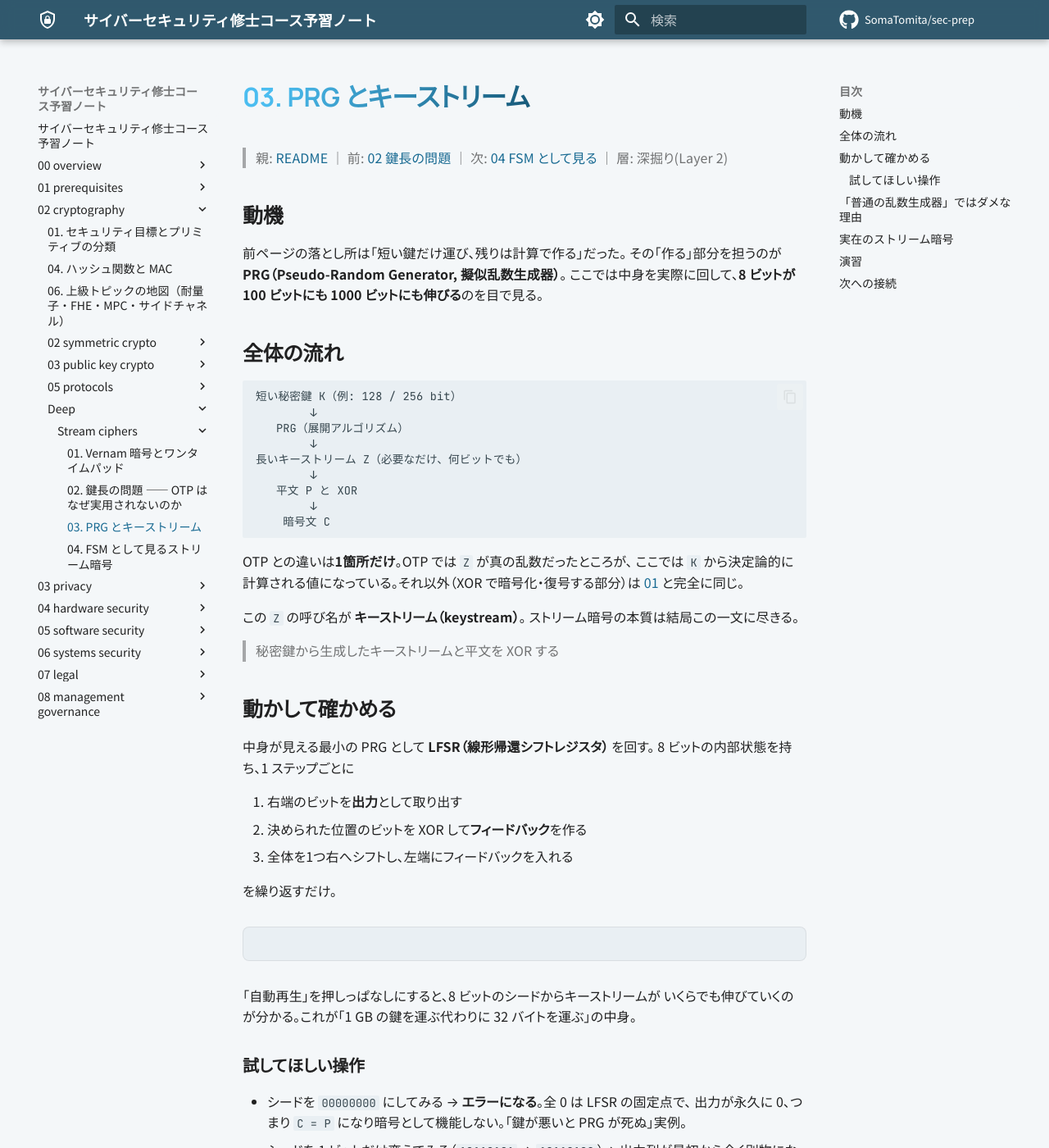
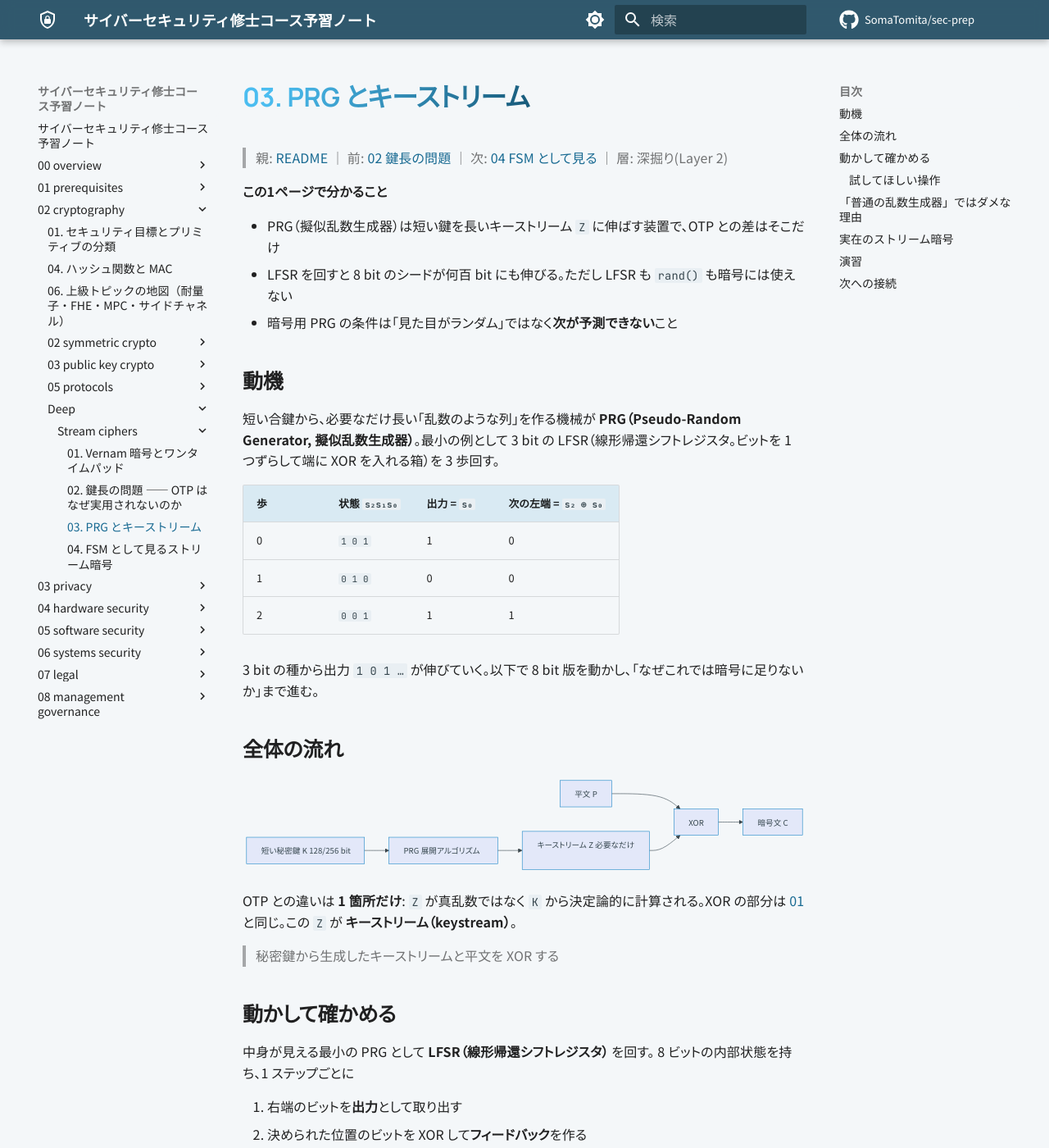
Before and after one commit to SomaTomita/sec-prep, an MkDocs documentation site: the page built from topics/02_cryptography/deep/stream-ciphers/03_prg-and-keystream.md, in a window 1280 px wide and 1400 px high. Shown: the whole window at 82% size. Built offline with MkDocs 1.6.1 and Material for MkDocs 9.7.7, drawn with Linux system fonts in a browser that asks for light colours; plug-ins that fetch from the network failed and are left out; comment, search, counter and statistics services are not loaded; some of the changed text lies outside the part shown.

Commit message:
docs: apply readability pass to stream-cipher deep dive

````diff
--- a/topics/02_cryptography/deep/stream-ciphers/03_prg-and-keystream.md
+++ b/topics/02_cryptography/deep/stream-ciphers/03_prg-and-keystream.md
@@ -2,32 +2,35 @@
 
 > 親: [README](./README.md) ｜ 前: [02 鍵長の問題](./02_key-length-problem.md) ｜ 次: [04 FSM として見る](./04_fsm-view.md) ｜ 層: 深掘り(Layer 2)
 
+**この1ページで分かること**
+
+- PRG（擬似乱数生成器）は短い鍵を長いキーストリーム `Z` に伸ばす装置で、OTP との差はそこだけ
+- LFSR を回すと 8 bit のシードが何百 bit にも伸びる。ただし LFSR も `rand()` も暗号には使えない
+- 暗号用 PRG の条件は「見た目がランダム」ではなく**次が予測できない**こと
+
 ## 動機
 
-前ページの落とし所は「短い鍵だけ運び、残りは計算で作る」だった。
-その「作る」部分を担うのが **PRG（Pseudo-Random Generator, 擬似乱数生成器）**。
-ここでは中身を実際に回して、**8 ビットが 100 ビットにも 1000 ビットにも伸びる**のを目で見る。
+短い合鍵から、必要なだけ長い「乱数のような列」を作る機械が **PRG（Pseudo-Random Generator, 擬似乱数生成器）**。最小の例として 3 bit の LFSR（線形帰還シフトレジスタ。ビットを 1 つずらして端に XOR を入れる箱）を 3 歩回す。
+
+| 歩 | 状態 `s₂s₁s₀` | 出力 = `s₀` | 次の左端 = `s₂ ⊕ s₀` |
+|---|---|---|---|
+| 0 | `1 0 1` | 1 | 0 |
+| 1 | `0 1 0` | 0 | 0 |
+| 2 | `0 0 1` | 1 | 1 |
+
+3 bit の種から出力 `1 0 1 …` が伸びていく。以下で 8 bit 版を動かし、「なぜこれでは暗号に足りないか」まで進む。
 
 ## 全体の流れ
 
-```
-短い秘密鍵 K（例: 128 / 256 bit）
-        ↓
-   PRG（展開アルゴリズム）
-        ↓
-長いキーストリーム Z（必要なだけ、何ビットでも）
-        ↓
-   平文 P と XOR
-        ↓
-    暗号文 C
+```mermaid
+flowchart LR
+  K["短い秘密鍵 K 128/256 bit"] --> G["PRG 展開アルゴリズム"]
+  G --> Z["キーストリーム Z 必要なだけ"]
+  P["平文 P"] --> X["XOR"]
+  Z --> X --> C["暗号文 C"]
 ```
 
-OTP との違いは**1箇所だけ**。OTP では `Z` が真の乱数だったところが、
-ここでは `K` から決定論的に計算される値になっている。それ以外（XOR で暗号化・復号する部分）は
-[01](./01_vernam-and-otp.md) と完全に同じ。
-
-この `Z` の呼び名が **キーストリーム（keystream）**。
-ストリーム暗号の本質は結局この一文に尽きる。
+OTP との違いは **1 箇所だけ**: `Z` が真乱数ではなく `K` から決定論的に計算される。XOR の部分は [01](./01_vernam-and-otp.md) と同じ。この `Z` が **キーストリーム（keystream）**。
 
 > 秘密鍵から生成したキーストリームと平文を XOR する
 
@@ -55,8 +58,7 @@ OTP との違いは**1箇所だけ**。OTP では `Z` が真の乱数だった
 
 ## 「普通の乱数生成器」ではダメな理由
 
-PRG に求められるのは「見た目がランダム」ではなく、**出力から次を予測できないこと**。
-ここが一般的な乱数ライブラリとの決定的な差になる。
+PRG に要るのは「見た目がランダム」ではなく**出力から次を予測できないこと**。一般の乱数ライブラリとの決定的な差。
 
 | 種類 | 例 | ストリーム暗号に使えるか |
 |---|---|---|
@@ -64,12 +66,8 @@ PRG に求められるのは「見た目がランダム」ではなく、**出
 | LFSR（このページの玩具） | — | ❌ Berlekamp–Massey 法で出力 2n ビットから完全復元される |
 | 暗号学的に安全な PRG | ChaCha20, AES-CTR, HMAC-DRBG | ✅ |
 
-**このページの LFSR も安全ではない**。出力を 16 ビット観測されれば内部状態が解け、
-以降のキーストリーム全部が計算されてしまう。仕組みを見せるための教材と割り切ること。
-
-なお `Math.random()` は予測可能なので鍵・nonce の生成に使ってはならない
-（ブラウザなら `crypto.getRandomValues()`）。このページのウィジェットで乱数を出す箇所も
-そちらを使っている。
+**このページの LFSR も安全ではない**。出力 16 bit で内部状態が解け、以降の `Z` が全部計算される。教材と割り切る。
+`Math.random()` も予測可能なので鍵・nonce（一度きりの値。同じ鍵で毎回違う暗号文を作るための番号）には使わない。ブラウザなら `crypto.getRandomValues()`。
 
 ## 実在のストリーム暗号
 
--- a/topics/02_cryptography/deep/stream-ciphers/README.md
+++ b/topics/02_cryptography/deep/stream-ciphers/README.md
@@ -2,21 +2,13 @@
 
 > 親: [02 対称鍵暗号](../../02_symmetric-crypto/README.md) ｜ 層: 深掘り(Layer 2)
 
-`02_symmetric-crypto/README.md` では「ストリーム暗号＝鍵から擬似乱数列を作って XOR」と1行で
-片づけた部分を、**手を動かして目で見る**ために起こした深掘りフォルダ。
+「ストリーム暗号＝鍵から擬似乱数列を作って XOR」の 1 行を、**手を動かして目で見る**ための深掘りフォルダ。各ページに動かせるウィジェットがある（JavaScript 無効でも読み物として成立）。
 
-扱うのは次の1本の筋道だけ。
-
+```mermaid
+flowchart TD
+  A["Vernam / OTP: 長い真乱数鍵を XOR。安全だが運用が重い"] -->|"鍵が長すぎる"| B["短い鍵 + PRG で伸ばす"]
+  B -->|"展開の中身を開ける"| C["FSM: K と IV で初期化し、状態更新しながら Z を吐く"]
 ```
-Vernam / OTP          長い完全ランダム鍵をそのまま XOR。安全だが運用が重い
-      ↓  鍵が長すぎる
-短い鍵 + 展開アルゴリズム   短い秘密鍵を PRG で伸ばしてキーストリームにする
-      ↓  展開の中身を開けると
-FSM（状態機械）        K と IV で状態を初期化し、状態を更新しながら Z を吐き続ける
-```
-
-各ページに**その場で動かせるウィジェット**を置いてある（ボタンでビットが1桁ずつ動く）。
-JavaScript が無効な環境では説明文と図だけが残るので、読み物としても成立する。
 
 ## 読む順
 
@@ -55,7 +47,7 @@ JavaScript が無効な環境では説明文と図だけが残るので、読み
   → [`../../../01_prerequisites/01_math-for-crypto/05_info-theory/03_perfect-secrecy-otp.md`](../../../01_prerequisites/01_math-for-crypto/05_info-theory/03_perfect-secrecy-otp.md)
 - **AES・ブロック暗号・モード（CTR/GCM）** → [`../../02_symmetric-crypto/README.md`](../../02_symmetric-crypto/README.md)
 - **講義に沿った理論的な定義（PRG の安全性・意味論的安全性）**
-  → `courses/coursera-crypto1/03_stream-ciphers/`（リポジトリ内のみ）
+  → [`courses/coursera-crypto1/03_stream-ciphers/`](../../../courses/coursera-crypto1/03_stream-ciphers/README.md)
 
 ## 参考
 
````
Also changed, not shown: topics/02_cryptography/deep/stream-ciphers/01_vernam-and-otp.md (+19 -9 lines), topics/02_cryptography/deep/stream-ciphers/02_key-length-problem.md (+32 -9 lines), topics/02_cryptography/deep/stream-ciphers/04_fsm-view.md (+17 -7 lines).
